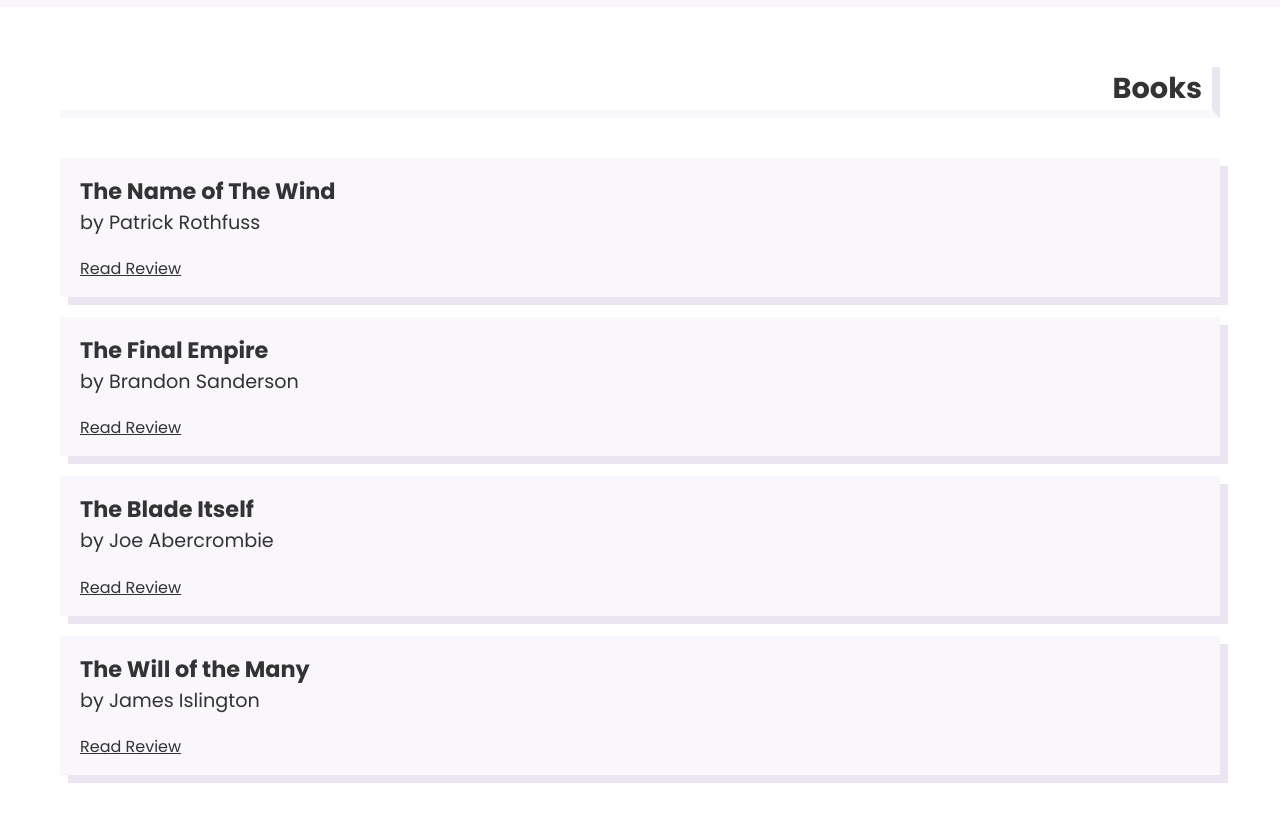
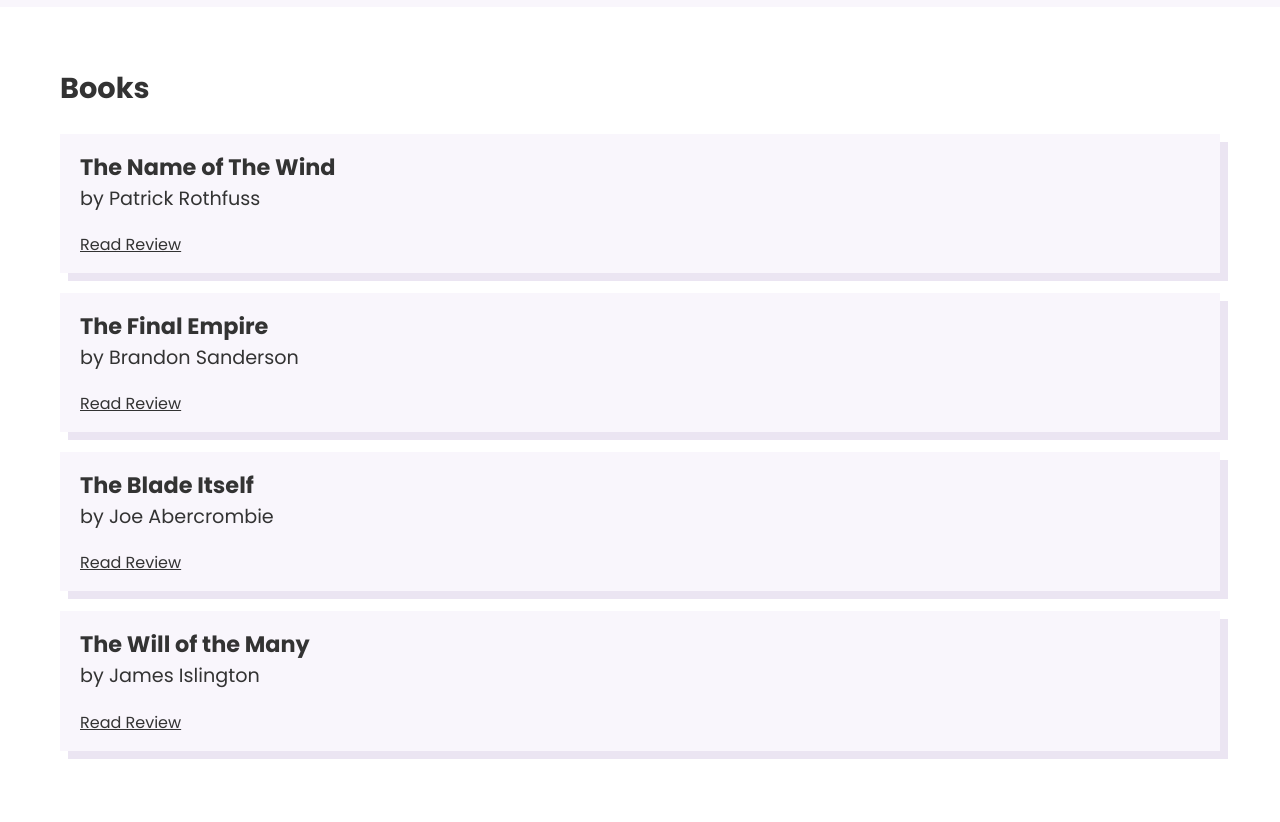
Before and after one commit to Riot-Mind-Studios-LLC/book-bites, an Astro site: page /books in a window 1280 px wide. Shown: the part 70-892 px from the top of the page. Built offline with nearby package versions, Linux system fonts and the light colour scheme; Astro itself is replaced by a stand-in of ours.

Commit message:
added book card components, restructured styling, added astro comments for learning purposes

```diff
--- /dev/null
+++ b/src/components/BookCard.astro
@@ -0,0 +1,54 @@
+---
+// When you access properties in a template, you dont get intellisense to tell you which properties are on the book
+// you could pass ay prop into the associated component without errors or checks
+// to combat both of these, you can use a typescript interface to define how the props should look
+// astro will automatically pick this props interface up and check that the correct props are being passed into the components
+// errors will now show up on props that werent defined here
+interface Props {
+  // define what props should be allowed into this component
+  book: {
+    title: string;
+    author: string;
+  };
+}
+// An Astro component is a reusable building block saved as a .astro file. You write a piece of a page once, such as a card, header or button, and reuse it anywhere.
+// Runs at build time: imports, props, data
+// pull in data from the book array of objects in the index.astro file
+// pass the book variable as a property (prop) into this BookCard component
+// the .props value destructures the books data
+const { book } = Astro.props;
+---
+
+<!-- Book Card Template -->
+<!-- Reads data from the book array of objects in the index.astro file -->
+<!-- here you can use the book values because they have been destructured from the array of objects -->
+<div class="book-card">
+  <p class="book-title">{book.title}</p>
+  <p class="book-author">by {book.author}</p>
+  <a href="">Read Review</a>
+</div>
+
+<style>
+  /* these styles apply only to the book cards in this component */
+  /* h2 {
+    padding-right: 10px;
+    border-right: 8px solid #ebe5f2;
+    border-bottom: 8px solid #f9f6fc;
+    margin-bottom: 40px;
+    text-align: right;
+  } */
+  .book-card {
+    background-color: #f9f6fc;
+    padding: 16px 20px;
+    margin: 20px auto;
+    box-shadow: 8px 8px 0 #ebe5f2;
+  }
+  .book-title {
+    font-size: 1.4em;
+    font-weight: bold;
+    margin: 0;
+  }
+  .book-author {
+    margin-top: 0;
+  }
+</style>
--- a/src/pages/books/index.astro
+++ b/src/pages/books/index.astro
@@ -1,18 +1,19 @@
 ---
 // Frontmatter: plain JavaScript comments
+
+// imports
 import BaseLayout from "../../layouts/BaseLayout.astro";
-
-// define books data
-// normally you would fetch data from an api or use astro's content collections
+import BookCard from "../../components/BookCard.astro";
 
 // An interface is a TypeScript feature, not something specific to Astro. It describes the shape of an object: which properties it has and what type each one is. It’s a contract that says what data is expected.
-
 interface Book {
   title: string;
   author: string;
 }
 
+// define books data
 // an array of book objects made according to the book interface
+// normally you would fetch data from an api or use astro's content collections
 const books: Book[] = [
   { title: "The Name of The Wind", author: "Patrick Rothfuss" },
   { title: "The Final Empire", author: "Brandon Sanderson" },
@@ -26,23 +27,19 @@ const books: Book[] = [
   <!-- Kept in the HTML. Anyone can see this in the page source -->
   <div class="content">
     <h2>Books</h2>
+
     <!-- map through the books array and display a div for each one (fires a function for each one) -->
     <!-- as an argument to that callback function, you get access to the individual book youre currently iterating through-->
     <!-- outputting a list of data -->
     <!-- astro doesnt need a key property because it doesnt need to keep track of the list in the browser -->
     <!-- its all rendered at build time -->
+    {books.map((book) => (
+      // BookCark component
+      // a properrty passed into the BookCard component
+      // iterates through the books in the book array of objects
+      <BookCard book={book} />
+    ))}
 
-    {books.map((book) => {
-      // return a template that gets rendered for each book in the list
-      // in astro you can have multiple root elements, unlike react
-      return (
-        <div class="book-card">
-          <p class="book-title">{book.title}</p>
-          <p class="book-author">by {book.author}</p>
-          <a href="">Read Review</a>
-        </div>
-      );
-    })}
     <!-- conditionally output a message when there are no books in the array -->
     <!-- add curly braces for a dynamic expression -->
     <!-- the right side of the expression runs only if the left side is true -->
@@ -50,27 +47,3 @@ const books: Book[] = [
   </div>
   <!-- end .content div -->
 </BaseLayout>
-
-<style>
-  h2 {
-    padding-right: 10px;
-    border-right: 8px solid #ebe5f2;
-    border-bottom: 8px solid #f9f6fc;
-    margin-bottom: 40px;
-    text-align: right;
-  }
-  .book-card {
-    background-color: #f9f6fc;
-    padding: 16px 20px;
-    margin: 20px auto;
-    box-shadow: 8px 8px 0 #ebe5f2;
-  }
-  .book-title {
-    font-size: 1.4em;
-    font-weight: bold;
-    margin: 0;
-  }
-  .book-author {
-    margin-top: 0;
-  }
-</style>
```
